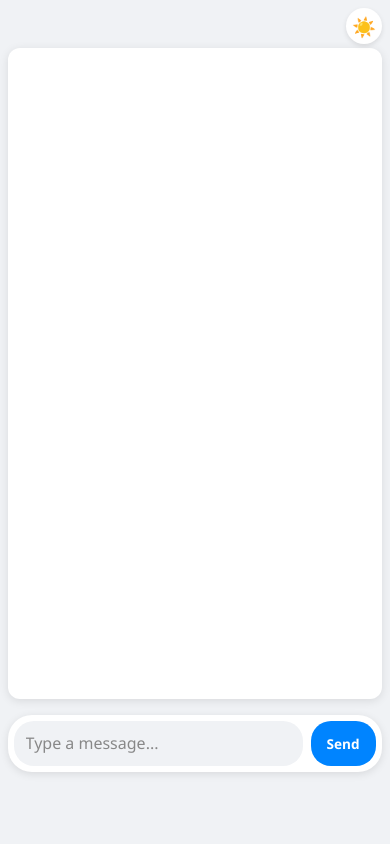
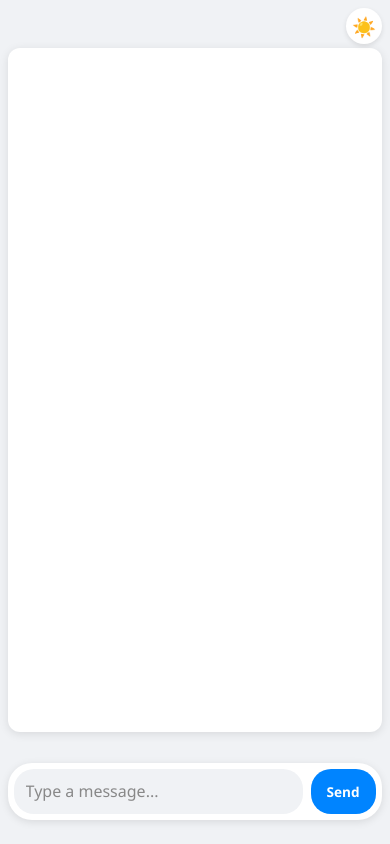
Before and after one commit to rehanmujawarofficial/AI007, a React (Create React App) app: page / in a window 390 px wide. Built offline with nearby package versions, Linux system fonts and the light colour scheme.

Commit message:
Update App.css

```diff
--- a/src/App.css
+++ b/src/App.css
@@ -265,7 +265,7 @@ body {
   .input-box {
     padding: 0.4rem;
     margin-top: auto;
-    margin-bottom: 3rem; /* Move input box up from bottom */
+    margin-bottom: 1rem; /* Move input box up from bottom */
   }
 
   .input-box input {
@@ -286,7 +286,7 @@ body {
   }
 
   .input-box {
-    margin-bottom: 4rem; /* Move input box higher up on small screens */
+    margin-bottom: 1rem; /* Move input box higher up on small screens */
   }
 
   .input-box button {
```
